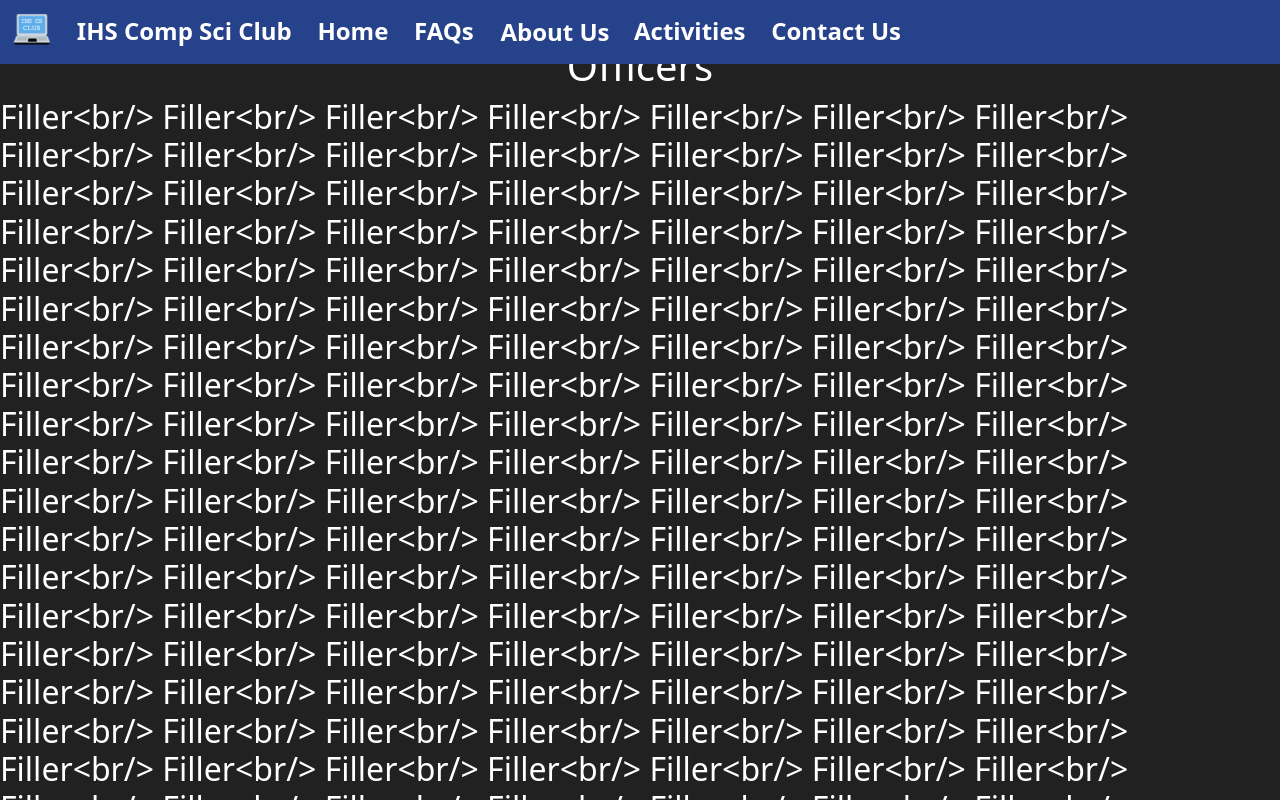
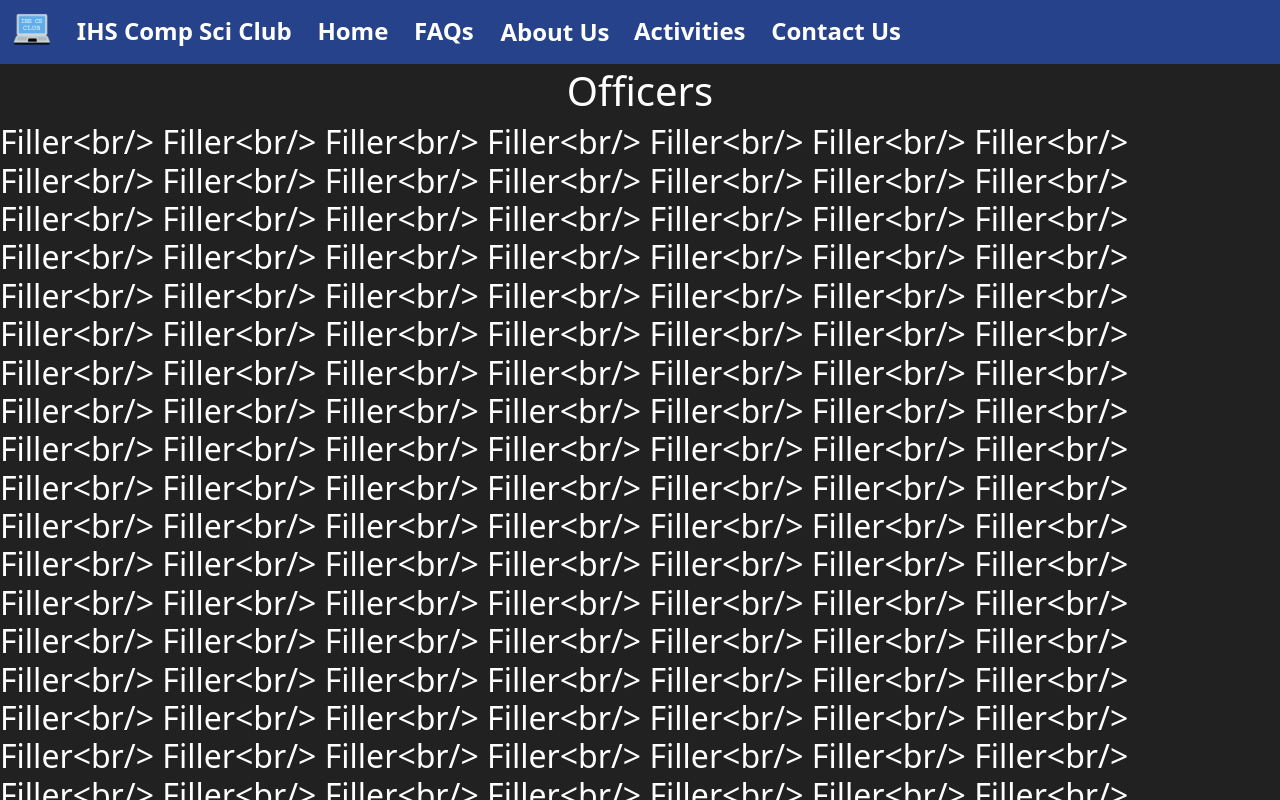
Before and after one commit to ihscompsciclub/ihscompsciclub.github.io, a React (Create React App) app: page /about in a window 1280 px wide. Shown: the top 800 px of the page. Built offline with nearby package versions, Linux system fonts and the light colour scheme.

Commit message:
Functionality for dropdown!!!

```diff
--- a/src/App.css
+++ b/src/App.css
@@ -1,6 +1,7 @@
 html{
     background-color:  #212121;
     color:white;
+    scroll-padding-top:8%;
 }
 html::-webkit-scrollbar{
     background-color: #282c34;
@@ -79,7 +80,7 @@ html::-webkit-scrollbar-thumb{
 }*/
 
 #firstItem{
-    padding-top:2%;
+    padding-top:4%;
 }
 
 
--- a/src/util.js
+++ b/src/util.js
@@ -11,7 +11,7 @@ export class TopNavBar extends React.Component {
                     <p>IHS Comp Sci Club</p>
                     <Link to="/" onClick={() => { window.scroll({ 'top': 0, 'left': 0 }) }}>Home</Link>
                     <Link to="/faqs" onClick={() => { window.scroll({ 'top': 0, 'left': 0 }) }}>FAQs</Link>
-                    <TopNavBarElement items={[1, 2, 3, 4, 5]} title="About Us" to="/about" />
+                    <TopNavBarElement items={["officers", "members", "gallery"]} title="About Us" to="/about" />
                     <Link to="/activities" onClick={() => { window.scroll({ 'top': 0, 'left': 0 }) }}>Activities</Link>
                     <Link to="/contact" onClick={() => { window.scroll({ 'top': 0, 'left': 0 }) }}>Contact Us</Link>
                 </div>
@@ -30,7 +30,9 @@ class TopNavBarElement extends React.Component {
 
         this.renderItems = []
         for (var i = 0; i < this.props.items.length; i++) {
-            this.renderItems.push(<Dropdown.Item >{this.props.items[i]}</Dropdown.Item>)
+            this.renderItems.push(<Dropdown.Item href={this.props.to + "#" + this.props.items[i]}>
+                {this.props.items[i]}
+            </Dropdown.Item>)
         }
         this.title = this.props.title
 
```
